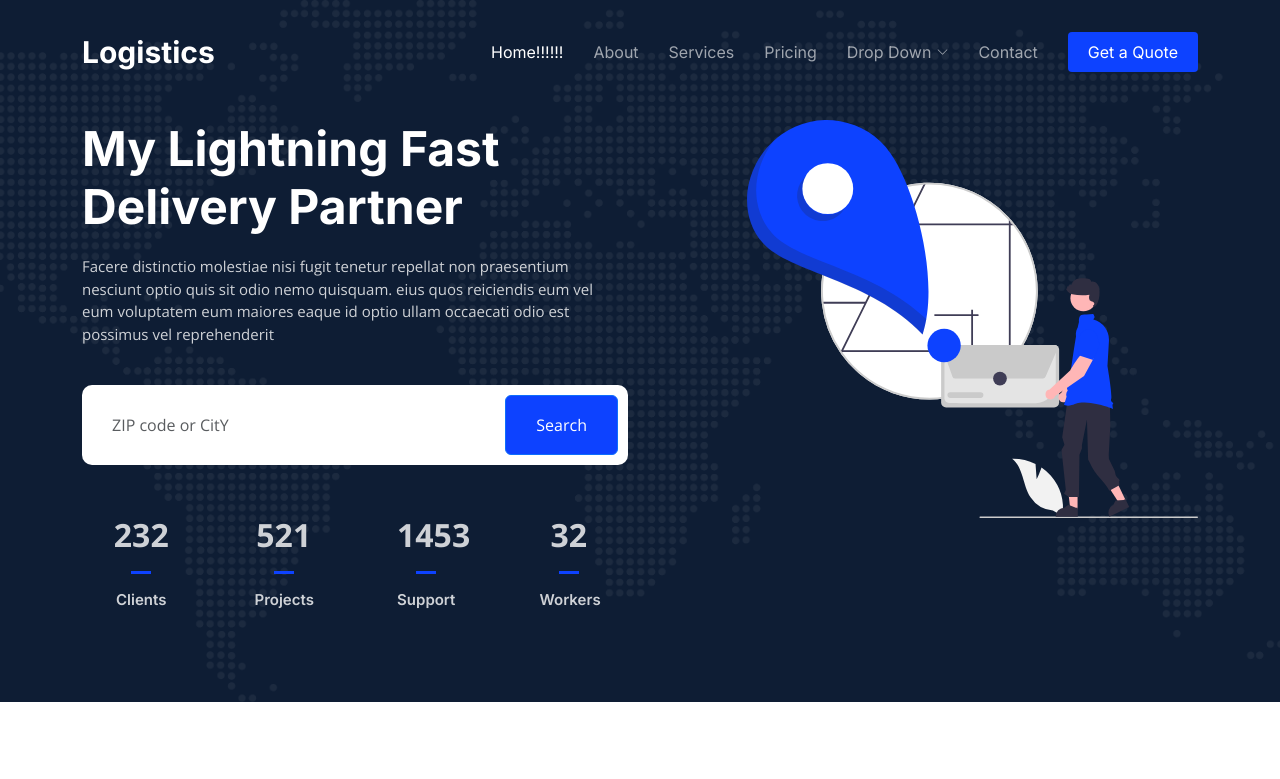
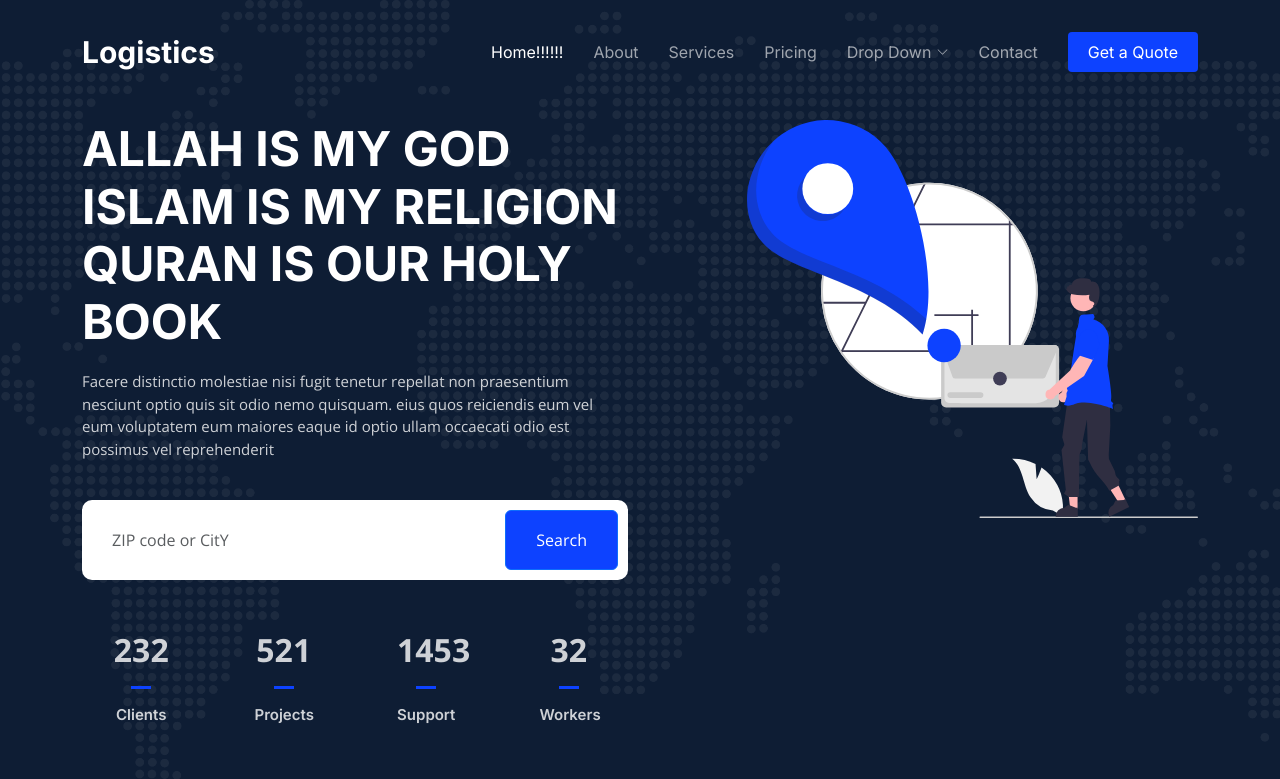
Before and after one commit to assamoha/aws-ci-cd-13, a plain HTML site: page index.html in a window 1280 px wide. Shown: the top 779 px of the page. Drawn offline with nearby package versions, Linux system fonts and the light colour scheme; animation ran at ten frames a second.

Commit message:
newcommit

```diff
--- a/index.html
+++ b/index.html
@@ -89,7 +89,7 @@
     <div class="container">
       <div class="row gy-4 d-flex justify-content-between">
         <div class="col-lg-6 order-2 order-lg-1 d-flex flex-column justify-content-center">
-          <h2 data-aos="fade-up">My Lightning Fast Delivery Partner</h2>
+          <h2 data-aos="fade-up">ALLAH IS MY GOD  ISLAM IS MY RELIGION QURAN IS OUR HOLY BOOK </h2>
           <p data-aos="fade-up" data-aos-delay="100">Facere distinctio molestiae nisi fugit tenetur repellat non praesentium nesciunt optio quis sit odio nemo quisquam. eius quos reiciendis eum vel eum voluptatem eum maiores eaque id optio ullam occaecati odio est possimus vel reprehenderit</p>
 
           <form action="#" class="form-search d-flex align-items-stretch mb-3" data-aos="fade-up" data-aos-delay="200">
```
